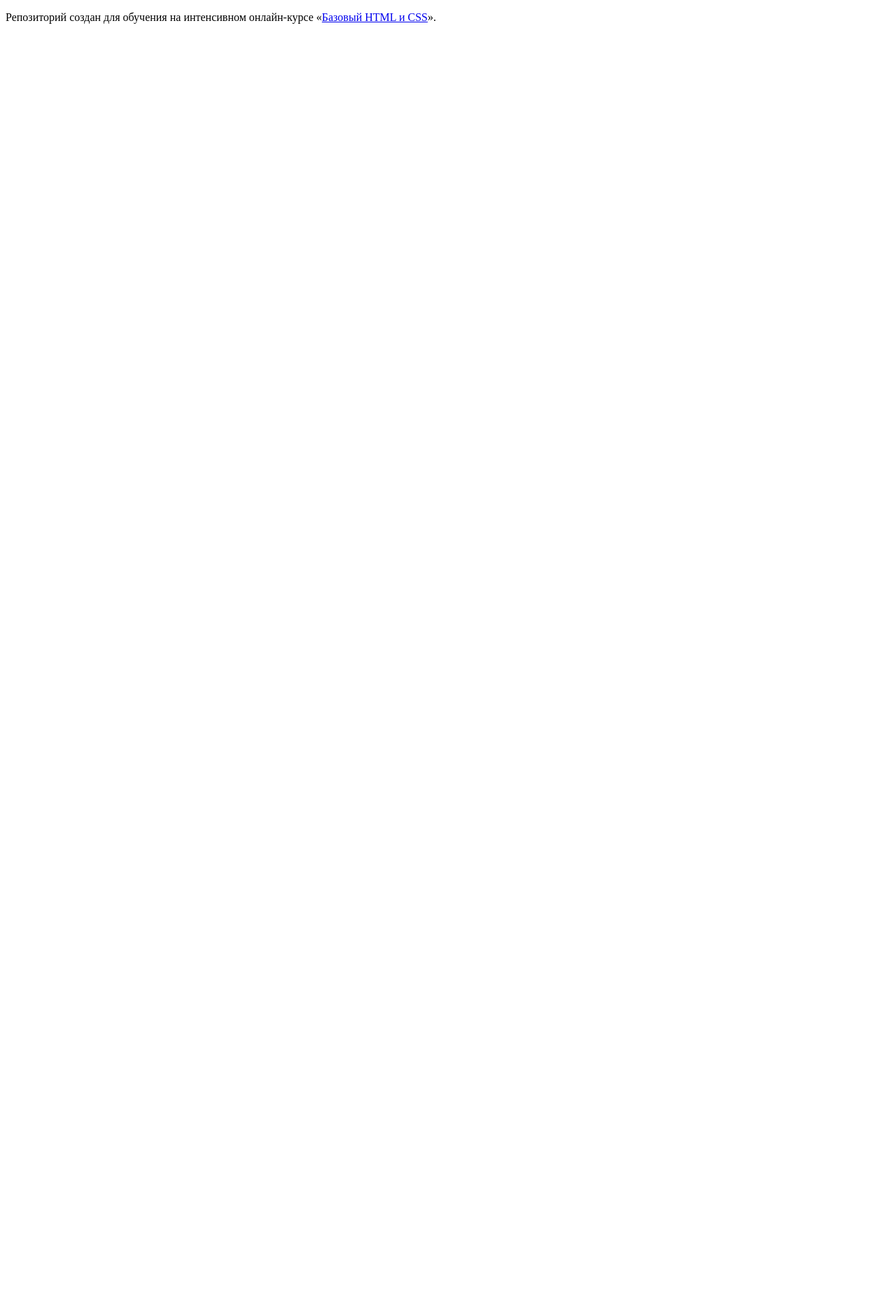
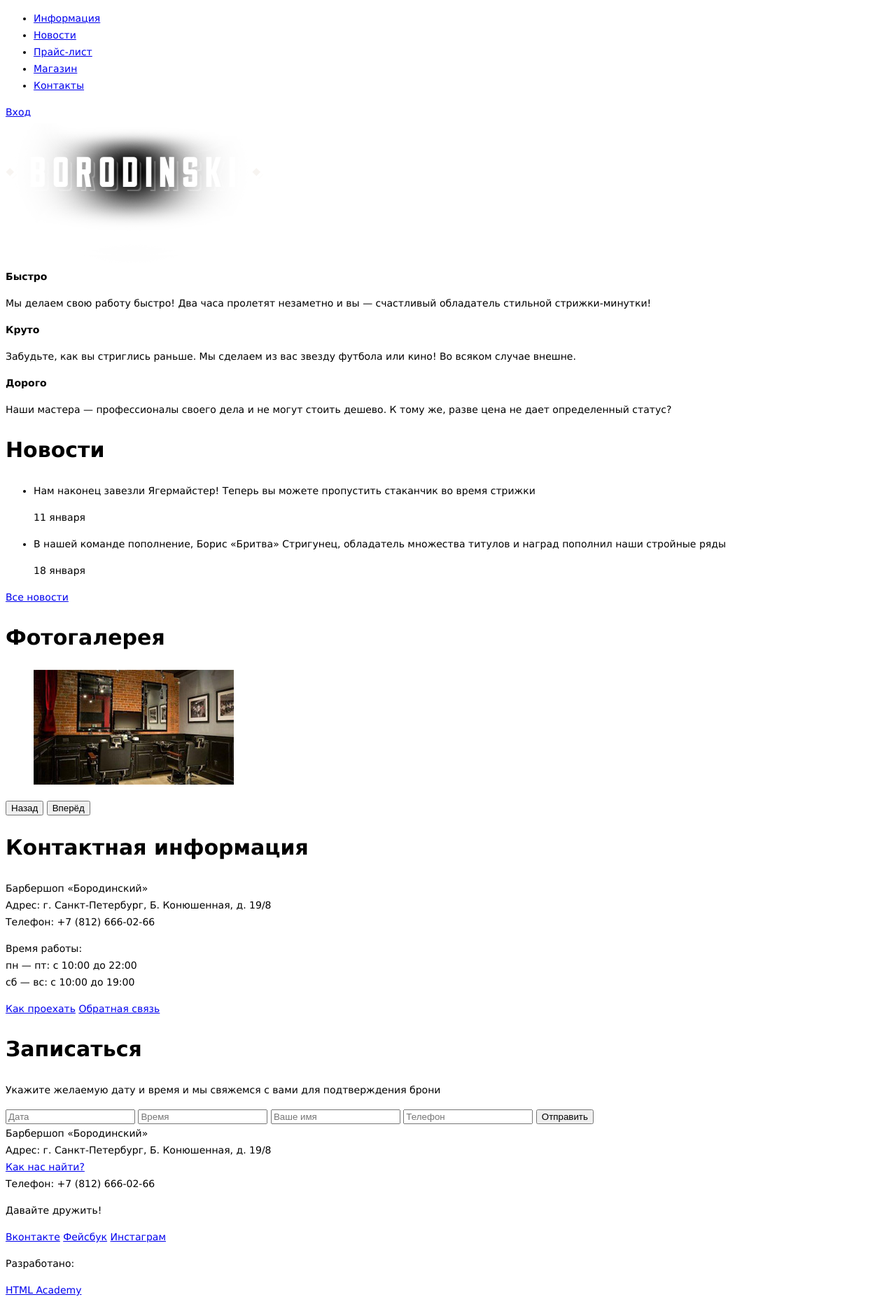
Before and after one commit to LubovAndreeva/224943-barbershop, a plain HTML site: page index.html in a window 1280 px wide. Shown: the whole page at 70% size. Before the commit the page ends 800 px from the top, so only its background shows below. Drawn offline with Linux system fonts and the light colour scheme.

Commit message:
styles, fonts

```diff
--- /dev/null
+++ b/css/style.css
@@ -0,0 +1,22 @@
+body {
+font-size: 14px;
+font-family: PTSans, MS Sans Serif, Geneva, sans-serif;
+line-height: 24px;
+color: #000000;
+font-weight: NarrowBold;
+}
+
+h1,
+h2 {
+font-size: 30px;
+color: #000000;
+font-weight: NarrowBold;
+line-height: 42px;
+}
+
+.include h2 {
+font-size: 14px;
+color: #000000;
+font-weight: NarrowBold;
+line-height: 24px;
+}
--- a/index.html
+++ b/index.html
@@ -2,11 +2,128 @@
 <html lang="ru">
   <head>
     <meta charset="utf-8">
-    <title>HTML Academy: Барбершоп</title>
+    <title>Барбершоп «Бородинский»</title>
+    <link href="css/style.css" rel="stylesheet">
   </head>
   <body>
-
-    <p>Репозиторий создан для обучения на интенсивном онлайн‑курсе «<a href="https://htmlacademy.ru/intensive/htmlcss">Базовый HTML и CSS</a>».</p>
-
+    <header class="main-header">
+      <div class="container">
+        <nav class="main-navigation">
+          <ul>
+            <li>
+              <a href="#">Информация</a>
+            </li>
+            <li>
+              <a href="#">Новости</a>
+            </li>
+            <li>
+              <a href="#">Прайс-лист</a>
+            </li>
+            <li>
+              <a href="#">Магазин</a>
+            </li>
+            <li>
+              <a href="#">Контакты</a>
+            </li>
+          </ul>
+        </nav>
+        <div class="user-block">
+          <a class="login" href="#">Вход</a>
+        </div>
+      </div>
+    </header>
+    <main class="container">
+      <div class="index-logo">
+        <img src="img/BORODINSKI-Logo.png" width="368" height="204" alt="Барбершоп «Бородинский»">
+      </div>
+      <section class="features">
+        <div class="features-item">
+          <b class="features-name">Быстро</b>
+          <p>Мы делаем свою работу быстро! Два часа пролетят незаметно и вы — счастливый обладатель стильной стрижки-минутки!</p>
+        </div>
+        <div class="features-item">
+          <b class="features-name">Круто</b>
+          <p>Забудьте, как вы стриглись раньше. Мы сделаем из вас звезду футбола или кино! Во всяком случае внешне.</p>
+        </div>
+        <div class="features-item">
+          <b class="features-name">Дорого</b>
+          <p>Наши мастера — профессионалы своего дела и не могут стоить дешево. К тому же, разве цена не дает определенный статус?</p>
+        </div>
+      </section>
+      <div class="index-content">
+        <div class="index-content-left">
+          <h2 class="index-content-title">Новости</h2>
+          <ul class="news-preview">
+            <li>
+              <p>Нам наконец завезли Ягермайстер! Теперь вы можете пропустить стаканчик во время стрижки</p>
+              <time datetime="2016-01-11">11 января</time>
+            </li>
+            <li>
+              <p>В нашей команде пополнение, Борис «Бритва» Стригунец, обладатель множества титулов и наград пополнил наши стройные ряды</p>
+              <time datetime="2016-01-18">18 января</time>
+            </li>
+          </ul>
+          <a class="btn" href="#">Все новости</a>
+        </div>
+        <div class="index-content-right">
+          <h2 class="index-content-title">Фотогалерея</h2>
+          <div class="gallery">
+            <figure class="gallery-content">
+              <img src="img/gallery.jpg" width="286" height="164" alt="">
+            </figure>
+            <button class="btn gallery-prev">Назад</button>
+            <button class="btn gallery-next">Вперёд</button>
+          </div>
+        </div>
+      </div>
+      <div class="index-content">
+        <div class="index-content-left">
+          <h2 class="index-content-title">Контактная информация</h2>
+          <p>
+            Барбершоп «Бородинский»<br>
+            Адрес: г. Санкт-Петербург, Б. Конюшенная, д. 19/8<br>
+            Телефон: +7 (812) 666-02-66
+          </p>
+          <p>
+            Время работы:<br>
+            пн — пт: с 10:00 до 22:00<br>
+            сб — вс: с 10:00 до 19:00
+          </p>
+          <a class="btn" href="#">Как проехать</a>
+          <a class="btn" href="#">Обратная связь</a>
+        </div>
+        <div class="index-content-right">
+          <h2 class="index-content-title">Записаться</h2>
+          <p>Укажите желаемую дату и время и мы свяжемся с вами для подтверждения брони</p>
+          <form class="appointment-form" action="https://echo.htmlacademy.ru" method="post">
+            <input type="text" name="date" value="" placeholder="Дата">
+            <input type="text" name="time" value="" placeholder="Время">
+            <input type="text" name="name" value="" placeholder="Ваше имя">
+            <input type="tel" name="phone" value="" placeholder="Телефон">
+            <button class="btn" type="submit">Отправить</button>
+          </form>
+        </div>
+      </div>
+    </main>
+    <footer class="main-footer">
+      <div class="container">
+        <section class="footer-contacts">
+          Барбершоп «Бородинский»<br>
+          Адрес: г. Санкт-Петербург, Б. Конюшенная, д. 19/8<br>
+          <a href="#">Как нас найти?</a><br>
+          Телефон: +7 (812) 666-02-66
+        </section>
+        <section class="footer-social">
+          <p>Давайте дружить!</p>
+          <a class="social-btn social-btn-vk" href="#">Вконтакте</a>
+          <a class="social-btn social-btn-fb" href="#">Фейсбук</a>
+          <a class="social-btn social-btn-inst" href="#">Инстаграм</a>
+        </section>
+        <section class="footer-copyright">
+          <p>Разработано:</p>
+          <a class="btn" href="https://htmlacademy.ru">HTML Academy</a>
+        </section>
+      </div>
+    </footer>
   </body>
 </html>
```
Also changed, not shown: catalog-item.html (+8 -5 lines), catalog.html (+10 -7 lines), img/BORODINSKI-Logo.png (added), img/Logo.png (added), img/catalog-item.png (added), img/catalog-item2.png (added), img/catalog-item3.png (added), img/catalog-item4.png (added), img/catalog-item5.png (added), img/catalog-item6.png (added), img/gallery.jpg (added), img/item-big.jpg (added), img/item-small-one.jpg (added), img/item-small-three.jpg (added), 2 more files.
